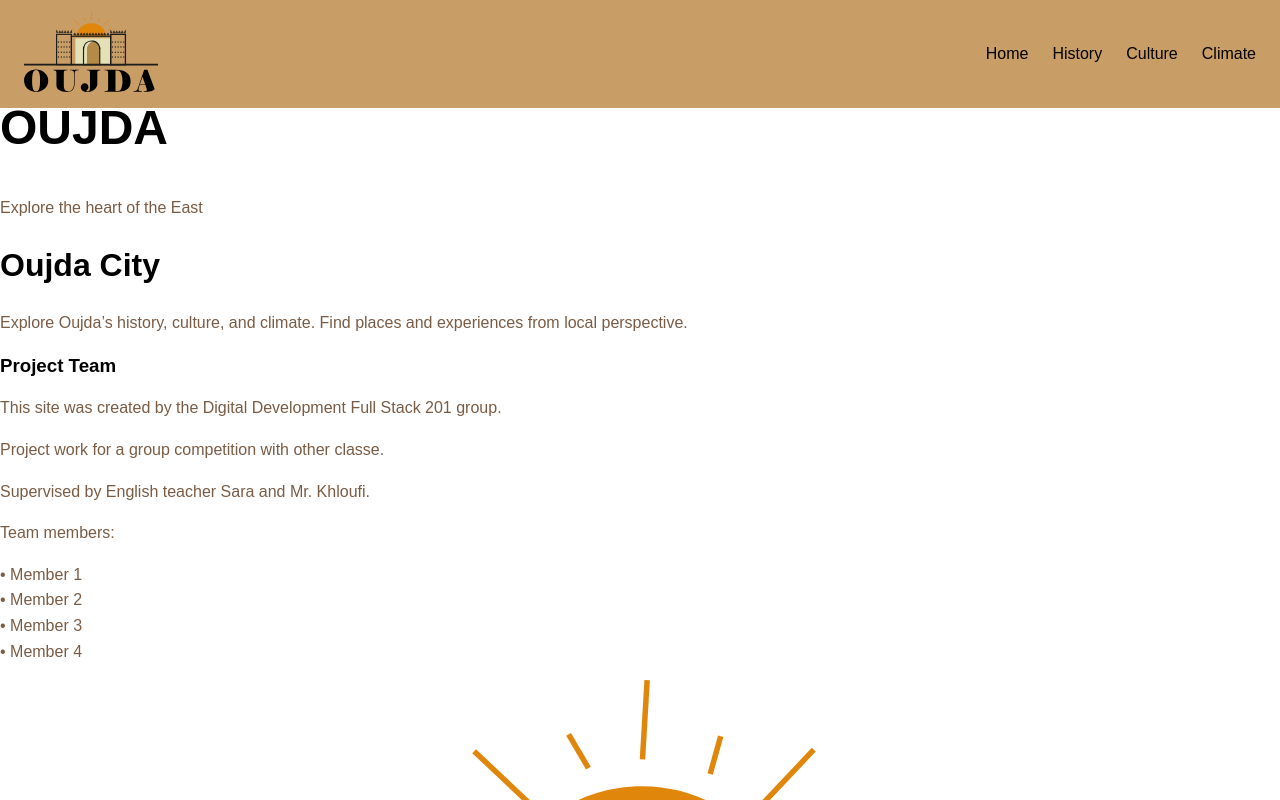
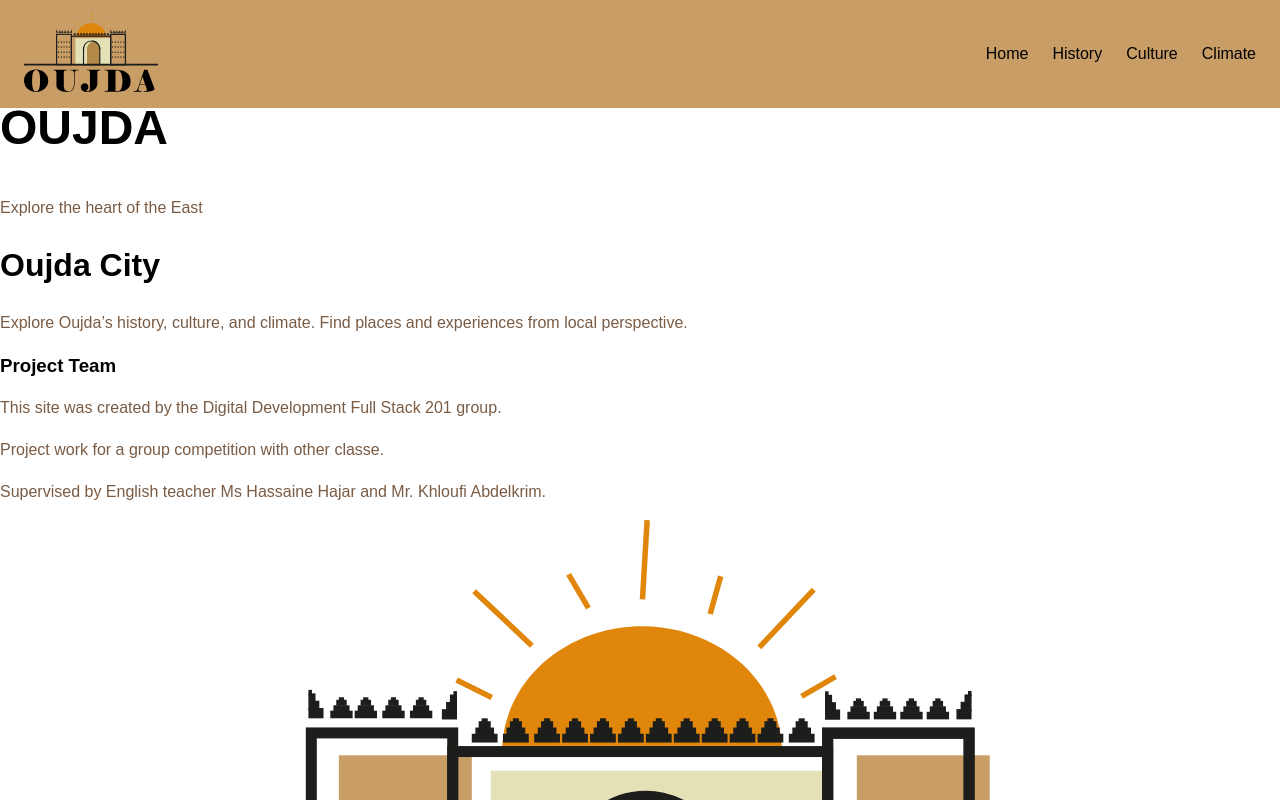
Before and after one commit to must-apha-tech/oujda-city-site, a React (Create React App) app: page /#/ in a window 1280 px wide. Shown: the top 800 px of the page. Built offline with nearby package versions, Linux system fonts and the light colour scheme.

Commit message:
edit the footer content

```diff
--- a/src/components/Footer.jsx
+++ b/src/components/Footer.jsx
@@ -21,16 +21,7 @@ export default function Footer() {
     Project work for a group competition with other classe.
   </p>
   <p>
-    Supervised by English teacher Sara and Mr. Khloufi.
-  </p>
-  <p>
-    Team members:
-  </p>
-  <p>
-    • Member 1<br />
-    • Member 2<br />
-    • Member 3<br />
-    • Member 4
+    Supervised by English teacher Ms Hassaine Hajar and Mr. Khloufi Abdelkrim.
   </p>
 </div>
 
```
